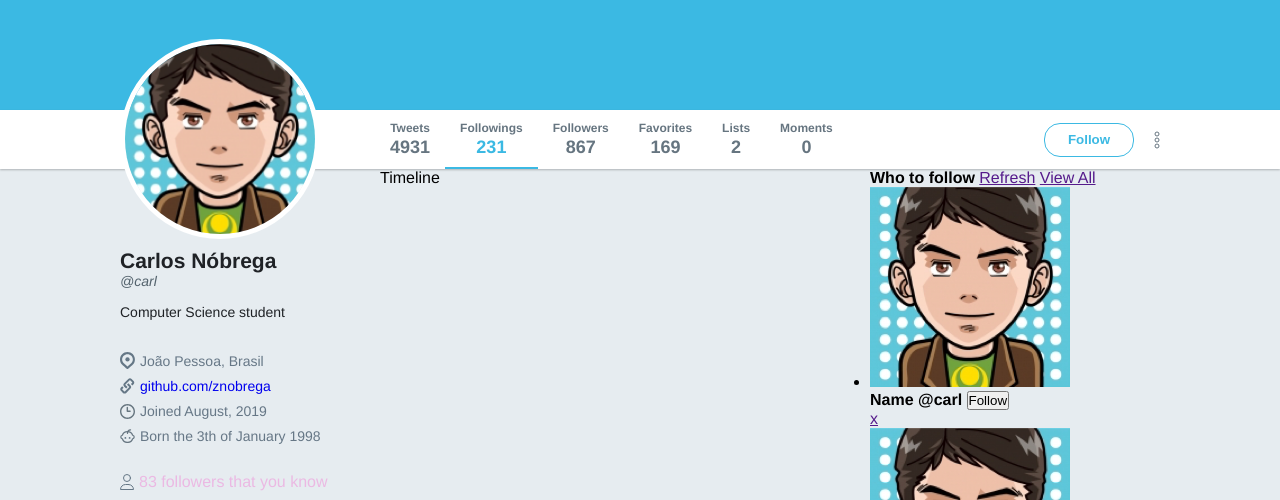
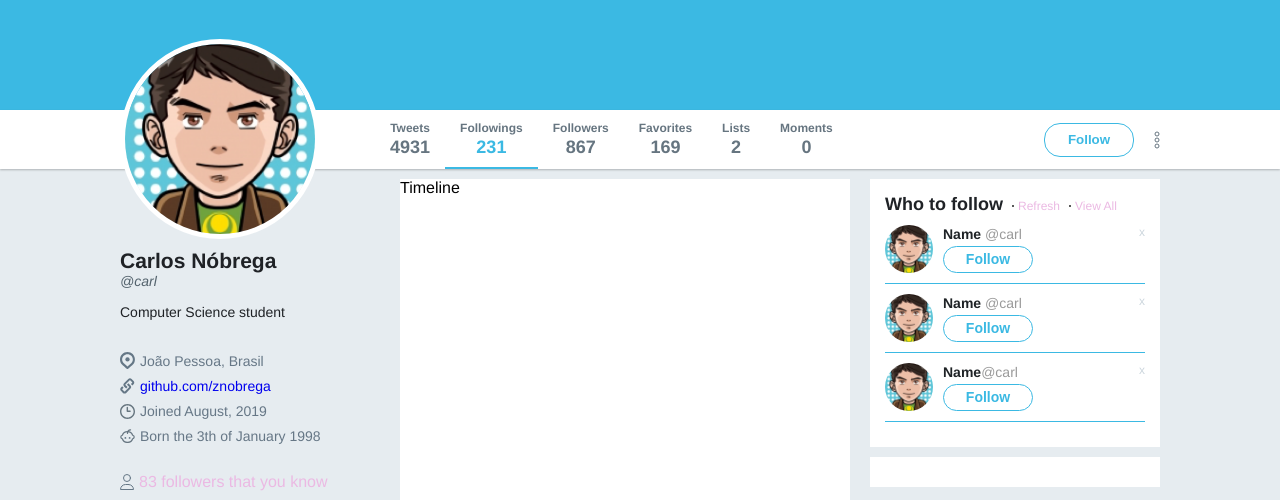
Before and after one commit to znobrega/twitter-flexbox, a plain HTML site: page index.html in a window 1280 px wide. Shown: the part 236-736 px from the top of the page. Drawn offline with Linux system fonts and the light colour scheme.

Commit message:
Right-menu added

```diff
--- a/index.html
+++ b/index.html
@@ -70,7 +70,7 @@
             </li>
             <li>
               <img src="./images/url.svg" alt="Url" />
-              <a href="www.github.com/znnobrega">github.com/znobrega</a>
+              <a href="https://www.github.com/znobrega">github.com/znobrega</a>
             </li>
             <li>
               <img src="./images/joined.svg" alt="Place" />
@@ -119,7 +119,9 @@
           </div>
         </aside>
 
-        <section id="timeline">Timeline</section>
+        <section class="timeline">Timeline</section>
+
+
         <aside class="widgets">
           <div class="widget follow">
             <div class="title">
@@ -132,37 +134,31 @@
                 <div class="profile">
                   <img src="./images/avatar.png" alt="Avatar" />
                   <div id="info">
-                    <div>
                       <strong>Name <span>@carl</span> </strong>
                       <button>Follow</button>
                   </div>
                 </div>
                 <a href="">x</a>
-                </div>
               </li>
               <li>
                 <div class="profile">
                   <img src="./images/avatar.png" alt="Avatar" />
                   <div id="info">
-                      <div>
                       <strong>Name <span>@carl</span> </strong>
                       <button>Follow</button>
                   </div>
                 </div>
                 <a href="">x</a>
-                  </div>
               </li>
               <li>
                 <div class="profile">
                   <img src="./images/avatar.png" alt="Avatar" />
                   <div id="info">
-                      <div>
-                        <strong>Name <span>@carl</span> </strong>
+                    <strong>Name<span>@carl</span></strong>
                     <button>Follow</button>
                   </div>
                 </div>
                 <a href="">x</a>
-                  </div>
               </li>
             </ul>
           </div>
--- a/main.css
+++ b/main.css
@@ -300,10 +300,113 @@ div.main-content div aside#profile div div#images ul li {
   background: #D0D5D9;
 }
 
-div.main-content div section {
+div.main-content div .timeline {
   flex-grow: 1;
+  background: #fff;
+  margin: 10px 20px;
 }
 
 div.main-content div aside.widgets {
   width: 290px;
 }
+
+div.main-content div aside.widgets .widget {
+  background: #fff;
+  padding: 15px;
+  margin-top: 10px;
+
+}
+
+div.main-content div aside.widgets .widget .title {
+  display:flex;
+  align-items: baseline;
+}
+
+div.main-content div aside.widgets .widget .title strong {
+  font-size: 18px;
+  color: #1f2226;
+}
+
+div.main-content div aside.widgets .widget .title a {
+  color: #eBB9E3;
+  font-size: 12px;
+  text-decoration: none;
+  position: relative;
+  padding-left: 15px;
+}
+
+div.main-content div aside.widgets .widget .title a::before {
+  content:'';
+  width: 2px;
+  height: 2px;
+  border-radius: 50%;
+  background: #222;
+  left: 4px;
+  top: 6px;
+  margin-right: 5px;
+  margin-left: 5px;
+  position: absolute;
+}
+
+div.main-content div aside.widgets .follow ul {
+  list-style-type: none;
+  margin-top: 10px;
+}
+
+div.main-content div aside.widgets .follow ul li {
+  display: flex;
+  justify-content: space-between;
+  border-bottom: 1px solid #3bb9e3;
+  padding-bottom: 10px;
+  margin-bottom: 10px;
+}
+
+div.main-content div aside.widgets .follow ul li .profile {
+  display: flex;
+  align-items: center;
+}
+
+div.main-content div aside.widgets .follow ul li .profile img {
+  width: 48px;
+  height: 48px;
+  border-radius: 50%;
+}
+
+div.main-content div aside.widgets .follow ul li .profile #info {
+  margin-left: 10px;
+  display: flex;
+  flex-direction: column;
+}
+
+div.main-content div aside.widgets .follow ul li .profile #info strong {
+  font-size: 14px;
+  color: #1f2326;
+}
+
+div.main-content div aside.widgets .follow ul li .profile #info strong span {
+  font-weight: normal;
+  color: #9a9a9a;
+}
+
+div.main-content div aside.widgets .follow ul li .profile #info button {
+  margin-top: 4px;
+  height: 27px;
+  width: 90px;
+  font-weight: bold;
+  font-size: 14px;
+  border: 1px solid #3bb9e3;
+  color: #3bb9e3;
+  border-radius: 16px;
+  background: #fff;
+
+  display: flex;
+  align-items: center;
+  justify-content: center;
+  cursor: pointer;
+}
+
+div.main-content div aside.widgets .follow  ul li > a {
+  color: #ccd6dd;
+  text-decoration: none;
+  font-size: 12px;
+}
```
Lines whose indentation alone changed are shown as unchanged.
